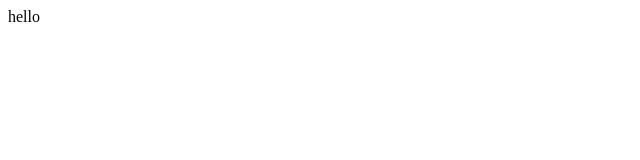
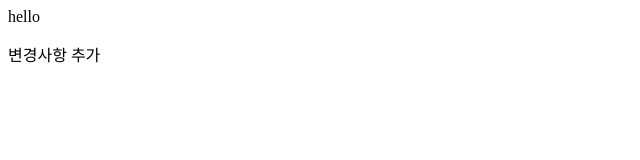
Before and after one commit to postrel63/GitinitTest, a plain HTML site: page index.html in a window 1280 px wide. Shown: the whole page, without its empty margins (0-640 px from the left). Drawn offline with Linux system fonts and the light colour scheme.

Commit message:
내용 변경

```diff
--- a/index.html
+++ b/index.html
@@ -8,6 +8,7 @@
 </head>
 <body>
     <span>hello</span>
+    <p>변경사항 추가 </p>
 
 </body>
 </html>
```
